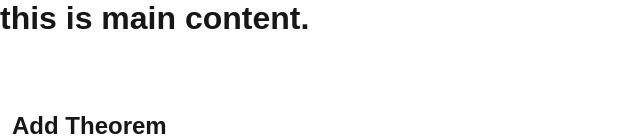
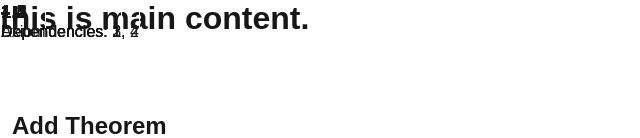
Before and after one commit to LogPiyo/logitlas, a Next.js app: page /main in a window 1280 px wide. Shown: the top 138 px of the page, without its empty margins (0-640 px from the left). Built offline with nearby package versions, Linux system fonts and the light colour scheme.

Commit message:
feat: add theorem list with draggable elements

```diff
--- a/src/app/main/page.tsx
+++ b/src/app/main/page.tsx
@@ -1,12 +1,23 @@
 'use client'
 import Form from 'next/Form';
 import { useState, useEffect } from 'react';
+import { Theorem, mockData } from '../mock';  // test
 
 export default function Main() {
     return (
         <>
             <h1>this is main content.</h1>
             <DraggableEntryForm></DraggableEntryForm>
+            <div className="theoremList">
+                {mockData.map((theorem: Theorem) => (
+                    <Element
+                        key={theorem.theoremId}
+                        theoremId={theorem.theoremId}
+                        theoremName={theorem.theoremName}
+                        dependencies={theorem.dependencies}>
+                    </Element>
+                ))}
+            </div>
         </>
     )
 }
@@ -70,3 +81,52 @@ function DraggableEntryForm() {
         </div>
     );
 }
+
+function Element({ theoremId, theoremName, dependencies }: { theoremId: number; theoremName: string; dependencies: number[] }) {
+    const [position, setPosition] = useState({ x: 0, y: 0 });
+    const [isDragging, setIsDragging] = useState(false);
+
+    useEffect(() => {
+        const handleMouseMove = (e: MouseEvent) => {
+            if (isDragging) {
+                setPosition((prev) => ({
+                    x: prev.x + e.movementX,
+                    y: prev.y + e.movementY,
+                }));
+            }
+        };
+
+        const handleMouseUp = () => {
+            setIsDragging(false);
+        };
+
+        document.addEventListener("mousemove", handleMouseMove);
+        document.addEventListener("mouseup", handleMouseUp);
+
+        return () => {
+            document.removeEventListener("mousemove", handleMouseMove);
+            document.removeEventListener("mouseup", handleMouseUp);
+        };
+    }, [isDragging]);
+
+    const handleMouseDown = () => {
+        setIsDragging(true);
+    };
+
+    return (
+        <div
+            style={{
+                position: 'absolute',
+                left: position.x,
+                top: position.y,
+                border: '1px solid white',
+                borderRadius: '4px',
+                cursor: 'move',
+            }}
+            onMouseDown={handleMouseDown}
+        >
+            <h3>{theoremName}</h3>
+            <p>{dependencies.length === 0 ? "Axiom" : `Dependencies: ${dependencies.join(', ')}`}</p>
+        </div>
+    );
+}
--- /dev/null
+++ b/src/app/mock.tsx
@@ -0,0 +1,33 @@
+export type Theorem = {
+    theoremId: number;
+    theoremName: string;
+    dependencies: number[];
+}
+
+export const mockData: Theorem[] = [
+    {
+        theoremId: 1,
+        theoremName: "1.1",
+        dependencies: [],
+    },
+    {
+        theoremId: 2,
+        theoremName: "1.2",
+        dependencies: [1],
+    },
+    {
+        theoremId: 3,
+        theoremName: "1.3",
+        dependencies: [1, 2],
+    },
+    {
+        theoremId: 4,
+        theoremName: "1.4",
+        dependencies: [2],
+    },
+    {
+        theoremId: 5,
+        theoremName: "1.5",
+        dependencies: [3, 4],
+    },
+];
```
